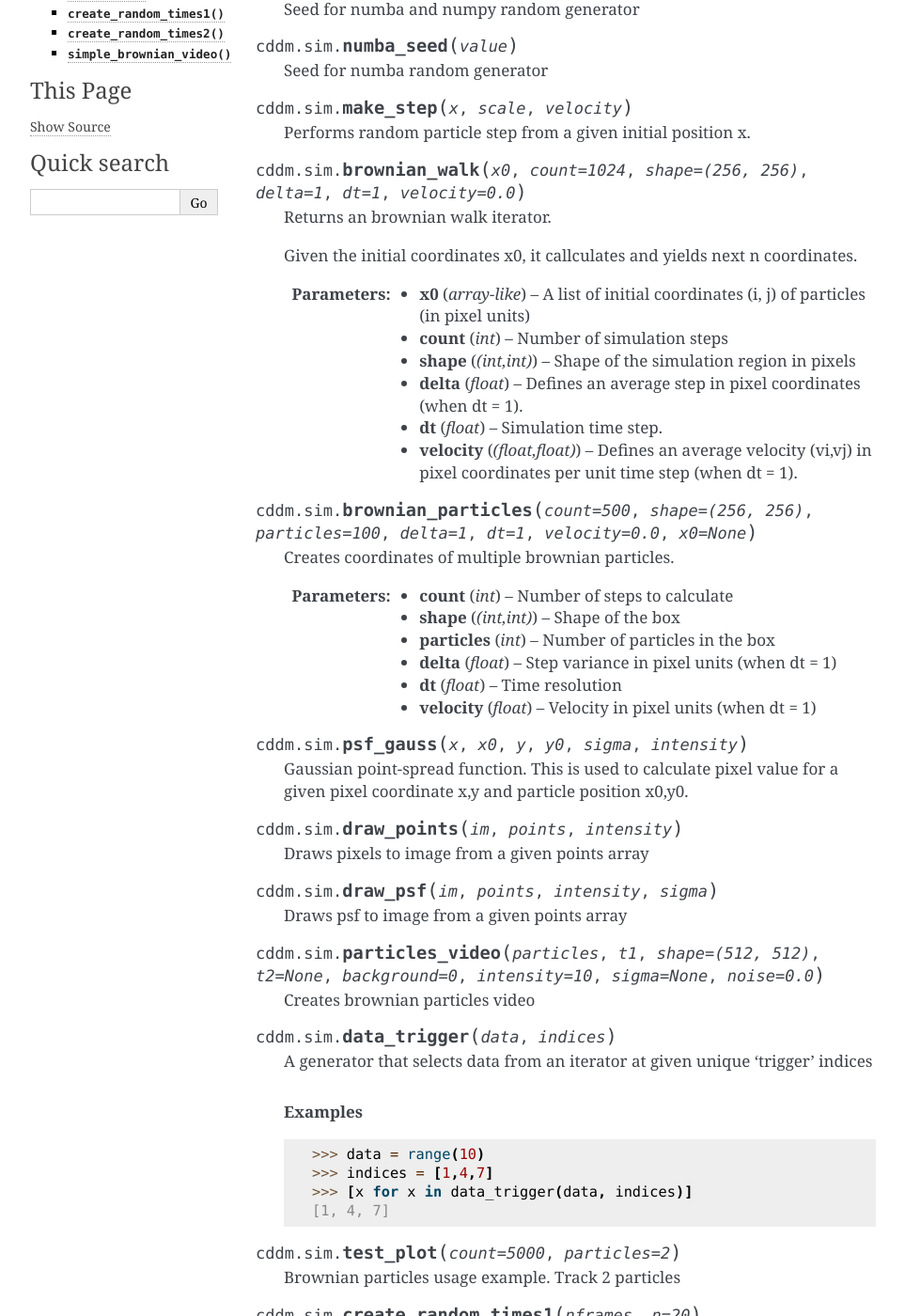
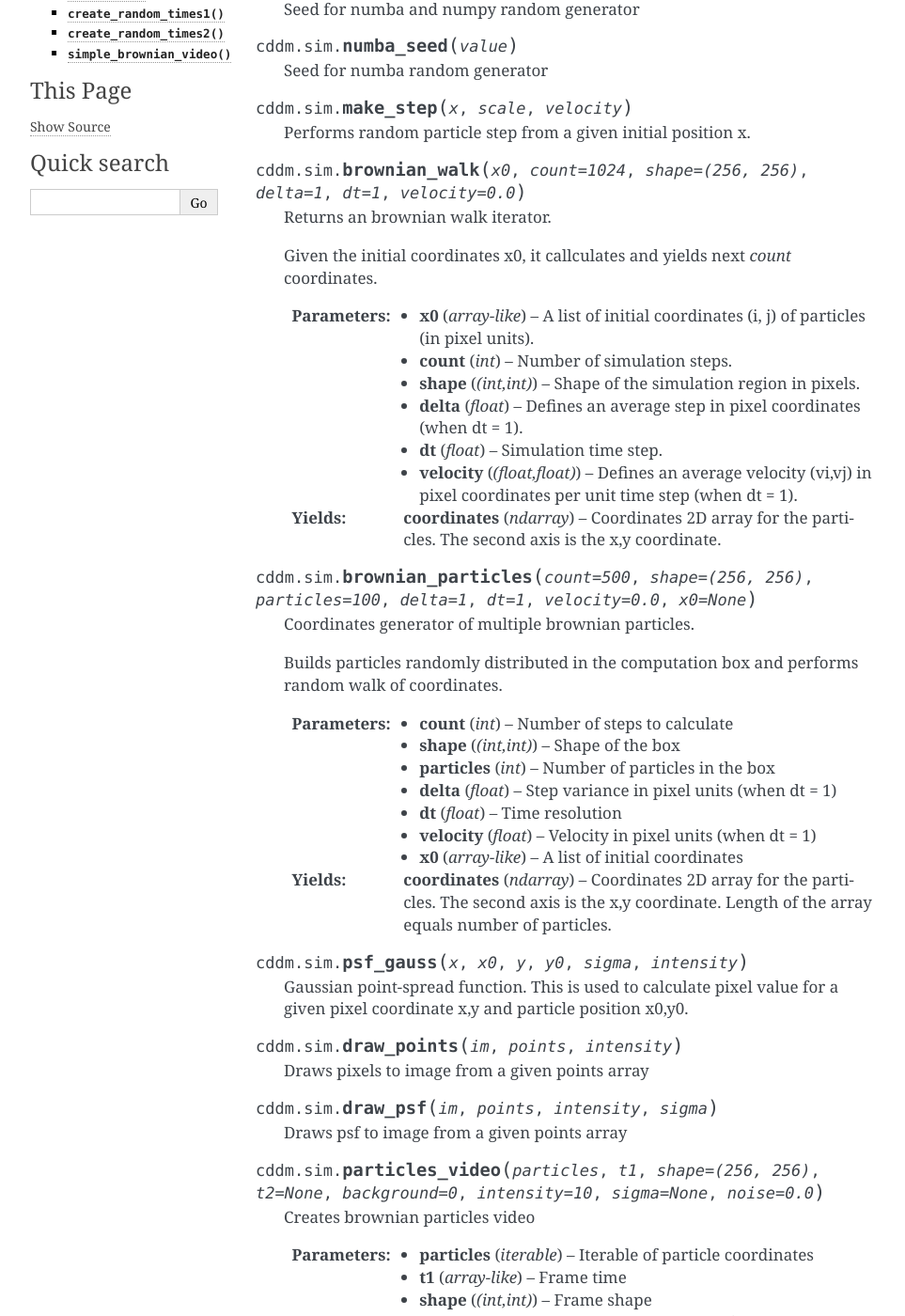
Before and after one commit to IJSComplexMatter/cddm, a Sphinx documentation site: the page built from doc/autoapi/cddm/sim/index.rst, in a window 1280 px wide and 1400 px high, scrolled down 397 px. Shown: the whole window at 94% size, without its empty margins (148-1111 px from the left). Built offline with Sphinx 7.4.7, drawn with Linux system fonts in a browser that asks for light colours; the version number is read from the project's files by our own code; some of the changed text lies outside the part shown.

Commit message:
updated docs

```diff
--- a/doc/autoapi/cddm/core/index.rst
+++ b/doc/autoapi/cddm/core/index.rst
@@ -111,7 +111,7 @@ Module Contents
                           number of threads.
    :type thread_divisor: int
    :param mask: A boolean mask array. If provided, input data is masked first, then reshaped.
-                This only works woth axis = 0.
+                This only works with axis = 0.
    :type mask: ndarray
 
    :returns: **array, old_shape** -- Reshaped array and old frame shape tuple. Old frame shape is needed dor
--- a/doc/autoapi/cddm/sim/index.rst
+++ b/doc/autoapi/cddm/sim/index.rst
@@ -48,14 +48,13 @@ Module Contents
 
    Returns an brownian walk iterator.
 
-   Given the initial coordinates x0, it callculates and yields next n coordinates.
+   Given the initial coordinates x0, it callculates and yields next `count` coordinates.
 
-
-   :param x0: A list of initial coordinates (i, j) of particles (in pixel units)
+   :param x0: A list of initial coordinates (i, j) of particles (in pixel units).
    :type x0: array-like
-   :param count: Number of simulation steps
+   :param count: Number of simulation steps.
    :type count: int
-   :param shape: Shape of the simulation region in pixels
+   :param shape: Shape of the simulation region in pixels.
    :type shape: (int,int)
    :param delta: Defines an average step in pixel coordinates (when dt = 1).
    :type delta: float
@@ -65,10 +64,15 @@ Module Contents
                     (when dt = 1).
    :type velocity: (float,float)
 
+   :Yields: **coordinates** (*ndarray*) -- Coordinates 2D array for the particles. The second axis is the x,y coordinate.
+
 
 .. function:: brownian_particles(count=500, shape=(256, 256), particles=100, delta=1, dt=1, velocity=0.0, x0=None)
 
-   Creates coordinates of multiple brownian particles.
+   Coordinates generator of multiple brownian particles.
+
+   Builds particles randomly distributed in the computation box and performs
+   random walk of coordinates.
 
    :param count: Number of steps to calculate
    :type count: int
@@ -82,6 +86,11 @@ Module Contents
    :type dt: float
    :param velocity: Velocity in pixel units (when dt = 1)
    :type velocity: float
+   :param x0: A list of initial coordinates
+   :type x0: array-like
+
+   :Yields: **coordinates** (*ndarray*) -- Coordinates 2D array for the particles. The second axis is the x,y coordinate.
+            Length of the array equals number of particles.
 
 
 .. function:: psf_gauss(x, x0, y, y0, sigma, intensity)
@@ -100,9 +109,28 @@ Module Contents
    Draws psf to image from a given points array
 
 
-.. function:: particles_video(particles, t1, shape=(512, 512), t2=None, background=0, intensity=10, sigma=None, noise=0.0)
+.. function:: particles_video(particles, t1, shape=(256, 256), t2=None, background=0, intensity=10, sigma=None, noise=0.0)
 
    Creates brownian particles video
+
+   :param particles: Iterable of particle coordinates
+   :type particles: iterable
+   :param t1: Frame time
+   :type t1: array-like
+   :param shape: Frame shape
+   :type shape: (int,int)
+   :param t2: Second camera frame time, in case we are simulating dual camera video.
+   :type t2: array-like, optional
+   :param background: Background frame value
+   :type background: int
+   :param intensity: Peak Intensity of the particle.
+   :type intensity: int
+   :param sigma: Sigma of the gaussian spread function for the particle
+   :type sigma: float
+   :param noise: Intensity of the random noise
+   :type noise: float, optional
+
+   :Yields: **frames** (*tuple of ndarrays*) -- A single-frame or dual-frame images (ndarrays).
 
 
 .. function:: data_trigger(data, indices)
@@ -118,7 +146,7 @@ Module Contents
    [1, 4, 7]
 
 
-.. function:: test_plot(count=5000, particles=2)
+.. function:: test_plot(count=5000, particles=2, shape=(256, 256))
 
    Brownian particles usage example. Track 2 particles
 
@@ -133,6 +161,26 @@ Module Contents
    Create trigger times for c-ddm experiments based on Eq.8 from the paper
 
 
-.. function:: simple_brownian_video(t1, t2=None, shape=(256, 256), background=200, intensity=5, sigma=5, noise=0, **kw)
+.. function:: simple_brownian_video(t1, t2=None, shape=(256, 256), background=0, intensity=5, sigma=3, noise=0, **kw)
 
-   Returns an iterator of DDM or c-DDM video.
+   DDM or c-DDM video generator.
+
+
+   :param t1: Frame time
+   :type t1: array-like
+   :param t2: Second camera frame time, in case we are simulating dual camera video.
+   :type t2: array-like, optional
+   :param shape: Frame shape
+   :type shape: (int,int)
+   :param background: Background frame value
+   :type background: int
+   :param intensity: Peak Intensity of the particle.
+   :type intensity: int
+   :param sigma: Sigma of the gaussian spread function for the particle
+   :type sigma: float
+   :param noise: Intensity of the random noise
+   :type noise: float, optional
+   :param kw: Extra keyward arguments that are passed to :func:`brownian_particles`
+   :type kw: extra arguments
+
+   :Yields: **frames** (*tuple of ndarrays*) -- A single-frame or dual-frame images (ndarrays).
--- a/doc/autoapi/cddm/viewer/index.rst
+++ b/doc/autoapi/cddm/viewer/index.rst
@@ -136,6 +136,12 @@ Module Contents
    :param mask: A boolean array indicating which data elements were computed.
    :type mask: ndarray, optional
 
+   .. method:: set_norm(self, value)
+
+
+      Sets norm parameter
+
+
    .. method:: set_data(self, data, background=None, variance=None)
 
 
```
Also changed, not shown: doc/autoapi/cddm/map/index.rst (+29 -0 lines), doc/autoapi/cddm/video/index.rst (+8 -3 lines).
